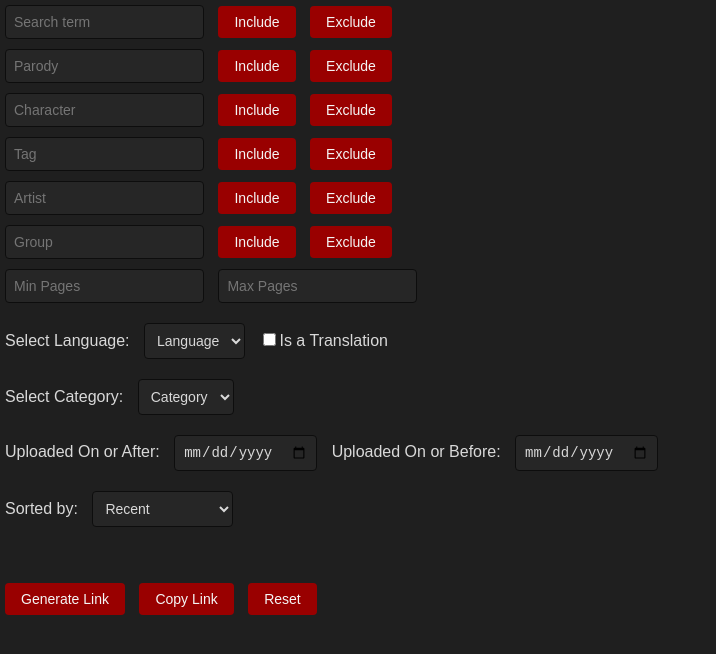
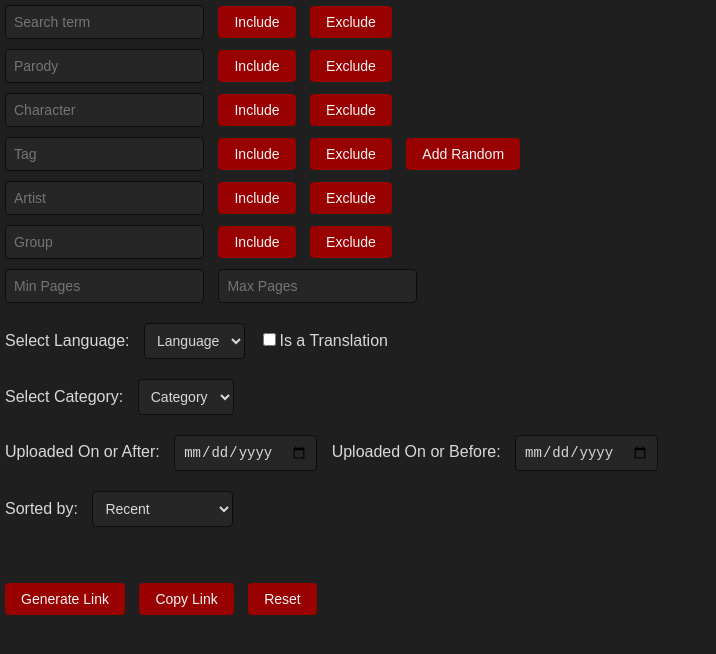
Before and after one commit to PtiteLouise/nhentai-easier-search, a plain HTML site: page index.html in a window 1280 px wide. Shown: the whole page, without its empty margins (0-716 px from the left). Drawn offline with Linux system fonts and the light colour scheme.

Commit message:
Add files via upload
Created a "Add Random" button for tags.

```diff
--- a/index.html
+++ b/index.html
@@ -34,7 +34,9 @@
     <datalist id="tagList"></datalist>
     <button onclick="modifyCriteria('tag', true)">Include</button>
     <button onclick="modifyCriteria('tag', false)">Exclude</button>
+    <button onclick="addRandomTag()">Add Random</button>
     <span id="tagLog"></span><br />
+
 
     <input type="text" id="artist" list="artistList" placeholder="Artist" />
     <datalist id="artistList"></datalist>
--- a/script.js
+++ b/script.js
@@ -23,6 +23,29 @@ function updateLogDisplay(type) {
     span.className = item.startsWith("+-") ? "removed" : "added";
     logSpan.appendChild(span);
   });
+}
+
+function addRandomTag() {
+  fetch("/tag.json")
+    .then((response) => response.json())
+    .then((tags) => {
+      const existingTags = criteriaLog.tag
+        ? criteriaLog.tag.map((item) =>
+            item.split(":")[1].replace(/["+-]/g, "")
+          )
+        : [];
+      let filteredTags = tags.filter((tag) => !existingTags.includes(tag));
+      if (filteredTags.length === 0) {
+        return alert("No more tags available to add.");
+      }
+      let randomTag =
+        filteredTags[Math.floor(Math.random() * filteredTags.length)];
+      document.getElementById("tag").value = randomTag;
+      modifyCriteria("tag", true);
+    })
+    .catch((error) => {
+      console.error("Error loading tags:", error);
+    });
 }
 
 function generateLink() {
```
